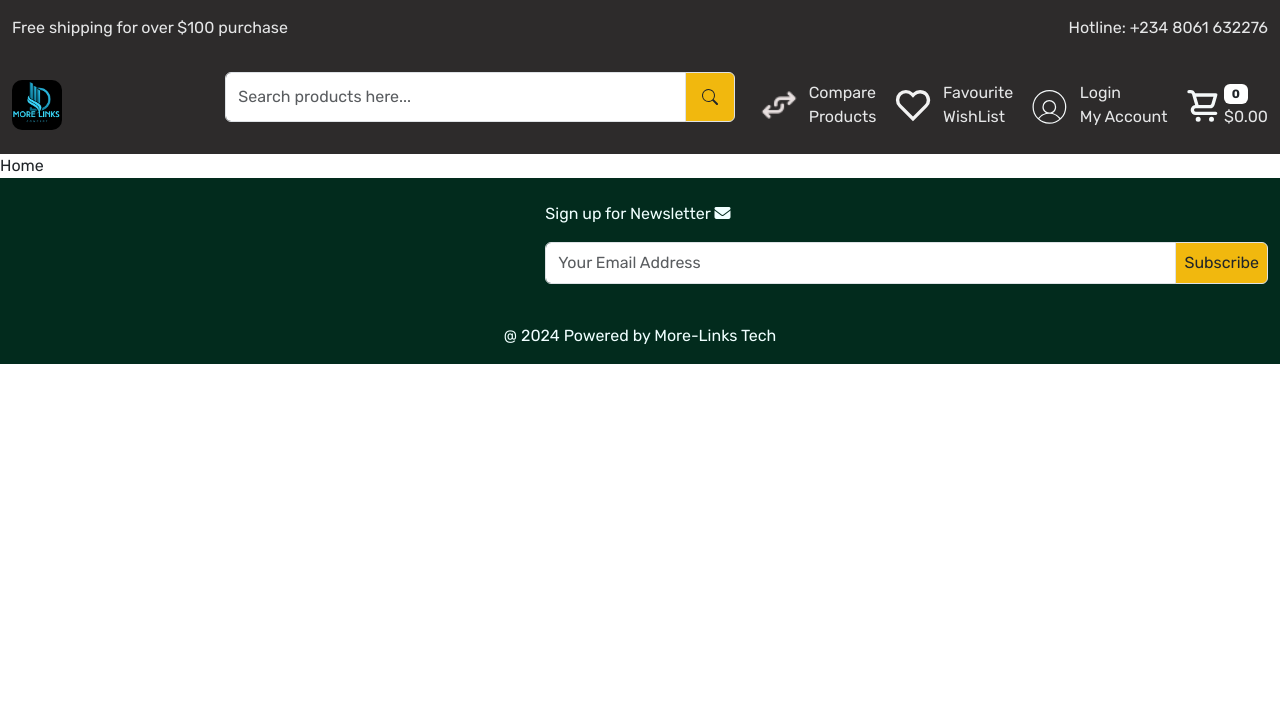
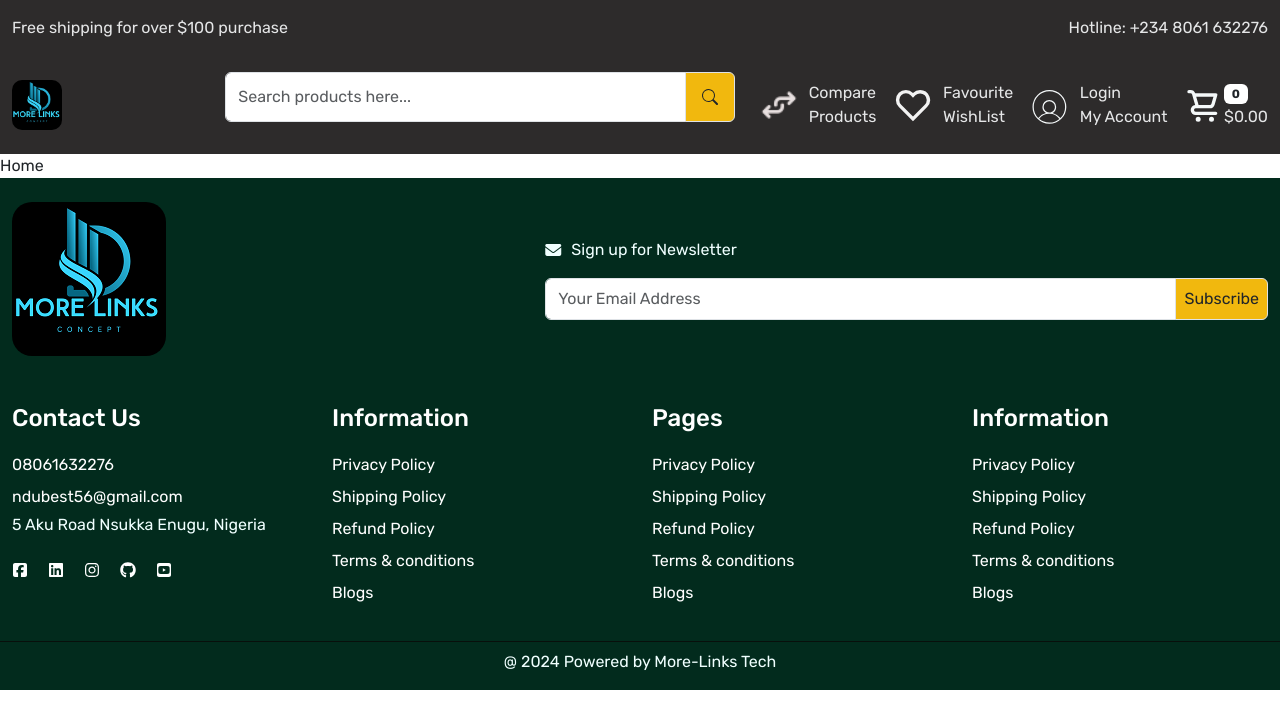
Before and after one commit to Ikendu/ecomm, a React (Vite) app: page / in a window 1280 px wide. Shown: the top 728 px of the page. Built offline with nearby package versions, Linux system fonts and the light colour scheme.

Commit message:
footer contents

```diff
--- a/src/components/footer/Footer.jsx
+++ b/src/components/footer/Footer.jsx
@@ -1,20 +1,28 @@
-import { BsSearch } from 'react-icons/bs'
+// import { BsSearch } from 'react-icons/bs'
+import {
+  FaSquareFacebook,
+  FaLinkedin,
+  FaSquareXTwitter,
+  FaInstagram,
+  FaGithub,
+  FaSquareYoutube,
+} from 'react-icons/fa6'
+import logo from '../../assets/icons/logo.png'
 import './footer.css'
+import { Link } from 'react-router-dom'
+
 export default function Footer() {
   return (
     <footer>
-      <section className='py-4  '>
+      <section className='py-4 '>
         <div className='container-xxl'>
           <div className='row align-items-center'>
             <div className='col-5'>
-              <div className='d-flex'>
-                <img src='' alt='' />
-                <h2></h2>
-              </div>
+              <img src={logo} alt='' className='footerLogo' />
             </div>
             <div className='col-7'>
-              <p>
-                Sign up for Newsletter <i className='fa-solid fa-envelope'></i>
+              <p className='newlettericon'>
+                <i className='fa-solid fa-envelope'></i> Sign up for Newsletter
               </p>
               <div className='input-group'>
                 <input
@@ -31,11 +39,71 @@ export default function Footer() {
           </div>
         </div>
       </section>
-      <section></section>
+      <section className='py-4'>
+        <div className='container-xxl'>
+          <div className='row'>
+            <div className='col-3 footerSect'>
+              <h4 className='text-white mb-3'>Contact Us</h4>
+              <div className='footer-link d-flex flex-column footerList'>
+                <Link to={'tel:06061632276'}>08061632276</Link>
+                <Link to={'mailto:ndubest56@gmail.com'}>ndubest56@gmail.com</Link>
+                <address className='fs-6'>5 Aku Road Nsukka Enugu, Nigeria</address>
+                <div className='socialIcons'>
+                  <Link to={'https://facebook.com'}>
+                    <FaSquareFacebook />
+                  </Link>
+                  <Link to={'https://facebook.com'}>
+                    <FaLinkedin />
+                  </Link>
+                  <Link to={'https://facebook.com'}>
+                    <FaInstagram />
+                  </Link>
+                  <Link to={'https://facebook.com'}>
+                    <FaGithub />
+                  </Link>
+                  <Link to={'https://facebook.com'}>
+                    <FaSquareYoutube />
+                  </Link>
+                </div>
+              </div>
+            </div>
+            <div className='col-3 footerSect'>
+              <h4 className='text-white mb-3'>Information</h4>
+              <div className='footer-link d-flex flex-column footerList'>
+                <Link>Privacy Policy</Link>
+                <Link>Shipping Policy</Link>
+                <Link>Refund Policy</Link>
+                <Link>Terms & conditions</Link>
+                <Link>Blogs</Link>
+              </div>
+            </div>
+            <div className='col-3 footerSect'>
+              <h4 className='text-white mb-3'>Pages</h4>
+              <div className='footer-link d-flex flex-column footerList'>
+                <Link>Privacy Policy</Link>
+                <Link>Shipping Policy</Link>
+                <Link>Refund Policy</Link>
+                <Link>Terms & conditions</Link>
+                <Link>Blogs</Link>
+              </div>
+            </div>
+            <div className='col-3 footerSect'>
+              <h4 className='text-white mb-3'>Information</h4>
+              <div className='footer-link d-flex flex-column footerList'>
+                <Link>Privacy Policy</Link>
+                <Link>Shipping Policy</Link>
+                <Link>Refund Policy</Link>
+                <Link>Terms & conditions</Link>
+                <Link>Blogs</Link>
+              </div>
+            </div>
+          </div>
+        </div>
+      </section>
       <section className='footersect py-2'>
         <div className='container-xxl'>
           <div className='row'>
-            <div className='col-12 text-center mb-0'>
+            <div className='col-12 text-center mb-0 footerLast'>
               <p className='p-2 m-0'>@ {new Date().getFullYear()} Powered by More-Links Tech</p>
             </div>
           </div>
--- a/src/components/footer/footer.css
+++ b/src/components/footer/footer.css
@@ -2,6 +2,35 @@ footer {
   background-color: #022b1d;
   color: azure;
 }
-/* .footersect {
-  padding: 10px;
-} */
+.footerLogo {
+  border-radius: 20px;
+}
+
+.newlettericon {
+  display: flex;
+  gap: 10px;
+  align-items: center;
+}
+.footerList {
+  margin: 0;
+}
+.footerSect {
+  /* max-width: 200px; */
+}
+.footerContent {
+  justify-content: space-around;
+}
+.footerList a {
+  color: white;
+  padding: 4px 0;
+  list-style: none;
+}
+.socialIcons {
+  display: flex;
+  gap: 20px;
+  /* justify-content: space-between; */
+}
+
+.footerLast {
+  border-top: 1px solid #080f0b;
+}
--- a/src/components/header/Header.jsx
+++ b/src/components/header/Header.jsx
@@ -34,7 +34,7 @@ export default function Header() {
       <section className='header-upper py-3'>
         <div className='container-xxl'>
           <div className='row align-items-center'>
-            <div className='col-2 headLogo'>
+            <div className='col-2'>
               <img src={logo} alt='' className='logoImage' />
             </div>
             <div className='col-5'>
```
